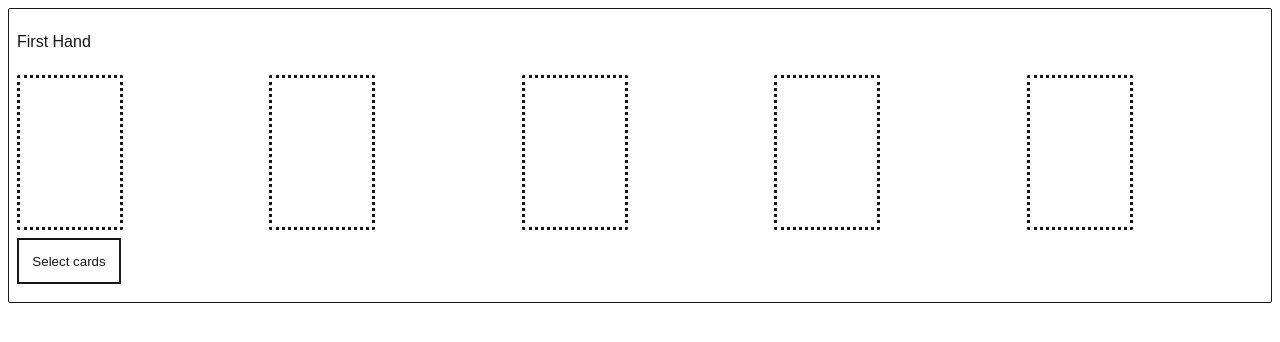
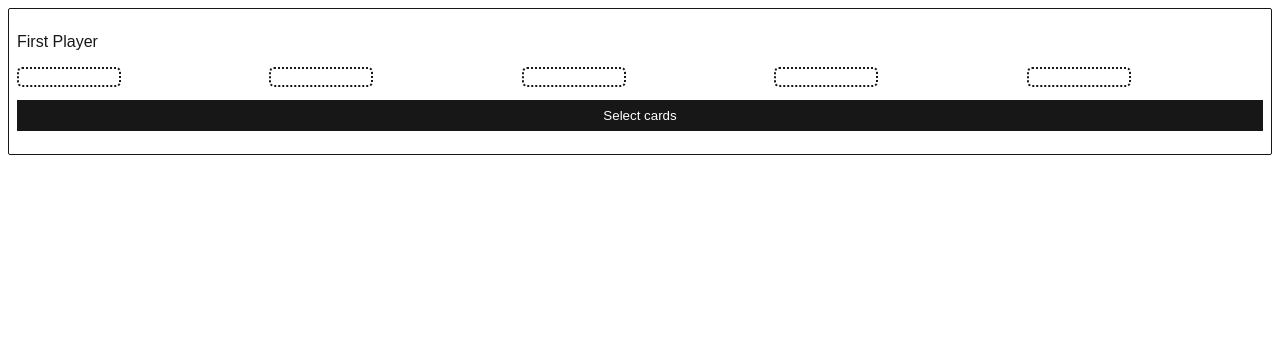
Before and after one commit to BetoFrega/poker-hands, a Next.js app: page / in a window 1280 px wide. Shown: the top 342 px of the page. Built offline with nearby package versions, Linux system fonts and the light colour scheme.

Commit message:
feat: added the poker hand comparison screen

```diff
--- a/src/components/CardButton/CardButton.module.css
+++ b/src/components/CardButton/CardButton.module.css
@@ -1,8 +1,7 @@
 .CardButton {
-  border: var(--foreground) 3px solid;
-  border-radius: 2px;
+  border: var(--foreground) 2px solid;
+  border-radius: 5px;
   cursor: pointer;
-  aspect-ratio: 3/4;
   max-width: 100px;
   text-align: center;
   padding: 0.5em 0;
@@ -17,11 +16,17 @@
 }
 
 .CardValue {
-  font-size: 1.2em;
+  font-size: 1em;
+  @media (min-width: 920px) {
+    font-size: 1.2em;
+  }
 }
 
 .CardSuit {
-  font-size: 1.4em;
+  font-size: 1.8em;
+  @media (min-width: 920px) {
+    font-size: 2.4em;
+  }
 }
 
 .selected {
--- a/src/components/HandManager/HandManager.module.css
+++ b/src/components/HandManager/HandManager.module.css
@@ -4,29 +4,38 @@
 }
 
 .button {
-  background: var(--background);
+  background: var(--foreground);
   border: var(--foreground) 2px solid;
-  color: var(--foreground);
-  width: max-content;
+  color: var(--background);
+  width: 100%;
   padding: 1em;
+  margin: 1em 0;
   cursor: pointer;
+  height: 2em;
+  line-height: 0;
+  transition: all ease-in-out 100ms;
 
   &:disabled {
+    height: 0;
+    padding: 0;
     filter: brightness(0.5);
     cursor: auto;
+    overflow: hidden;
+    border: 0;
   }
 }
 
 .handContainer {
-  display: grid;
-  gap: 8px;
+  display: flex;
+  flex-direction: column;
   border: var(--foreground) 1px solid;
   padding: 8px;
   border-radius: 2px;
-}
 
-.open {
-  border-width: 3px;
+  &.inverted {
+    flex-direction: column-reverse;
+    direction: rtl;
+  }
 }
 
 .selectorContainer {
--- a/src/components/HandManager/HandManager.tsx
+++ b/src/components/HandManager/HandManager.tsx
@@ -6,7 +6,10 @@ import { CardsSelector } from "../CardsSelector/CardsSelector";
 import { HandDisplay } from "../HandDisplay/HandDisplay";
 import styles from "./HandManager.module.css";
 
-export const HandManager: React.FC = () => {
+type Props = {
+  invertedLayout?: boolean;
+};
+export const HandManager: React.FC<Props> = ({ invertedLayout }) => {
   const [cards, setCards] = useState<Card[]>([]);
   const [isOpen, setIsOpen] = useState<boolean>(false);
   const selectionHandler: ComponentProps<typeof CardsSelector>["onSelect"] = (
@@ -21,8 +24,13 @@ export const HandManager: React.FC = () => {
 
   return (
     <>
-      <div className={cx([styles.handContainer, isOpen && styles.open])}>
-        <p>First Hand</p>
+      <div
+        className={cx([
+          styles.handContainer,
+          invertedLayout && styles.inverted,
+        ])}
+      >
+        <p>{invertedLayout ? "Second Player" : "First Player"}</p>
         <HandDisplay cards={cards} />
         <button
           className={styles.button}
--- /dev/null
+++ b/src/components/PokerHandComparison/PokerHandComparison.module.css
@@ -0,0 +1,4 @@
+.container {
+    display: grid;
+    gap: 12px;
+}
```
Also changed, not shown: src/components/PokerHandComparison/PokerHandComparison.tsx (added, +12 -0 lines), 1 other file (tests, documents, lock files or other folders).
